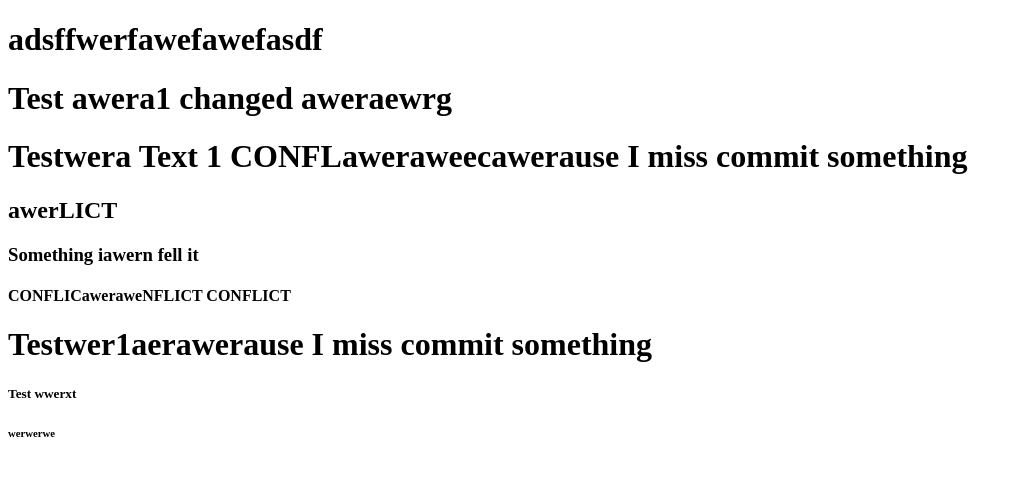
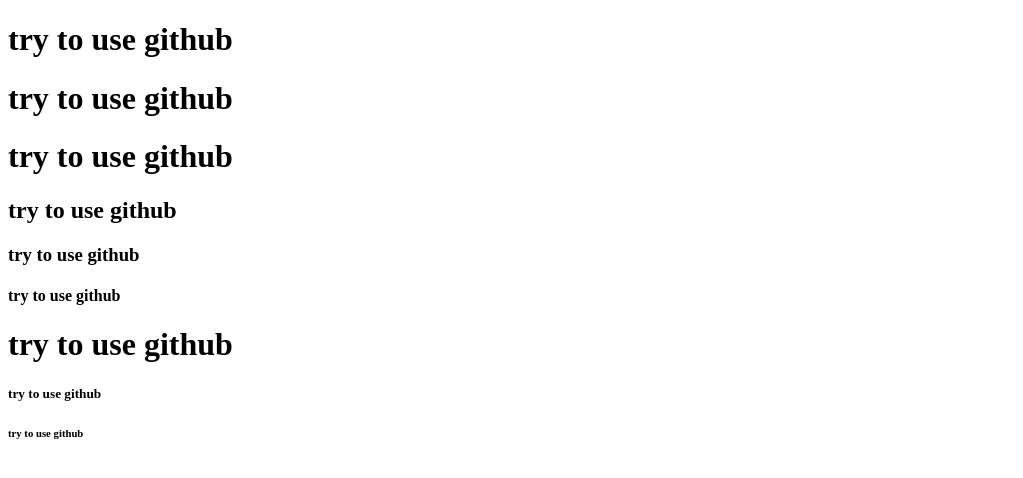
Before and after one commit to KanWen-G/PracticingGit, a plain HTML site: page index.html in a window 1280 px wide. Shown: the whole page, without its empty margins (0-1023 px from the left). Drawn offline with Linux system fonts and the light colour scheme.

Commit message:
other branch

```diff
--- a/index.html
+++ b/index.html
@@ -4,14 +4,14 @@
 	<title>PracticingGit</title>
 </head>
 <body>
-	<h1>adsffwerfawefawefasdf</h1>
-	<h1>Test awera1 changed aweraewrg</h1>
-	<h1>Testwera Text 1 CONFLaweraweecawerause I miss commit something</h1>
-	<h2>awerLICT</h2>
-	<h3>Something iawern fell it</h3>
-	<h4>CONFLICaweraweNFLICT CONFLICT</h4>
-	<h1>Testwer1aerawerause I miss commit something</h1>
-	<h5>Test wwerxt</h5>
-	<h6>werwerwe </h6>
+	<h1>try to use github</h1>
+	<h1>try to use github</h1>
+	<h1>try to use github</h1>
+	<h2>try to use github</h2>
+	<h3>try to use github</h3>
+	<h4>try to use github</h4>
+	<h1>try to use github</h1>
+	<h5>try to use github</h5>
+	<h6>try to use github</h6>
 </body>
 </html>
```
